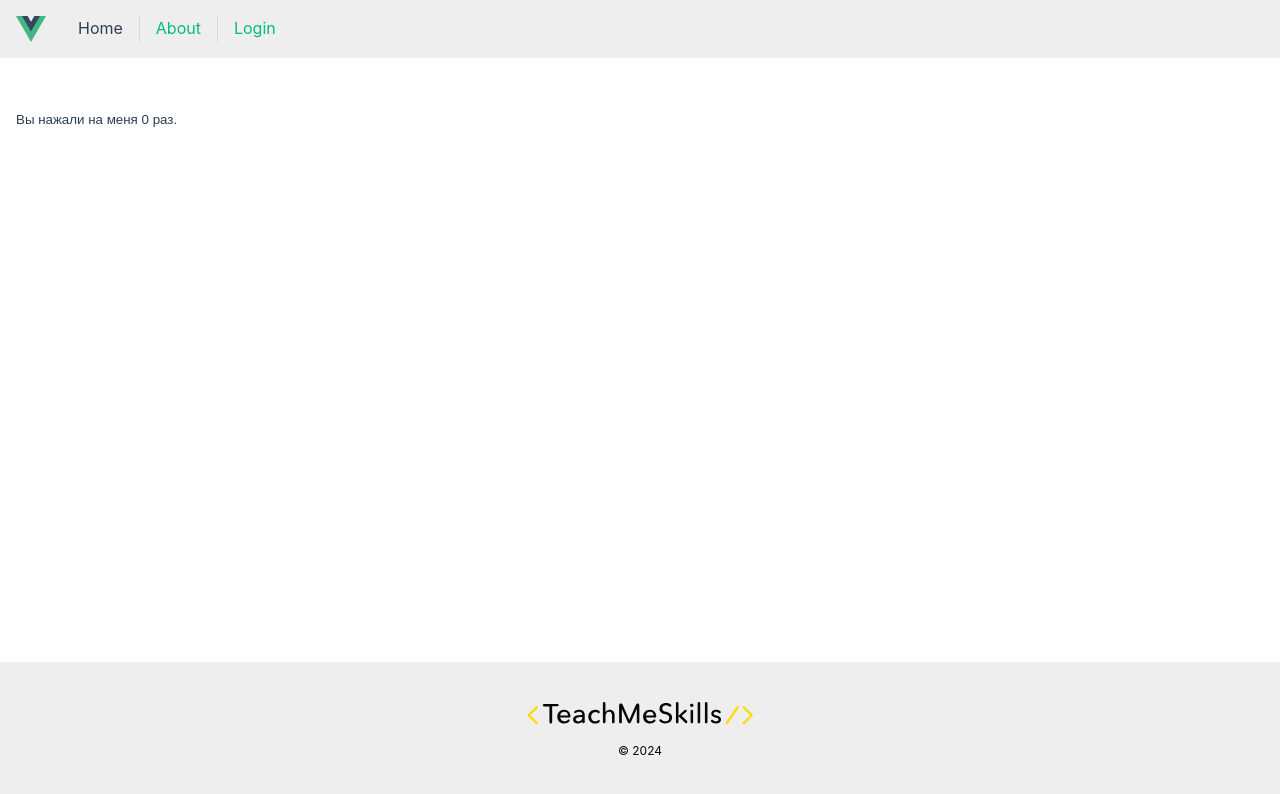
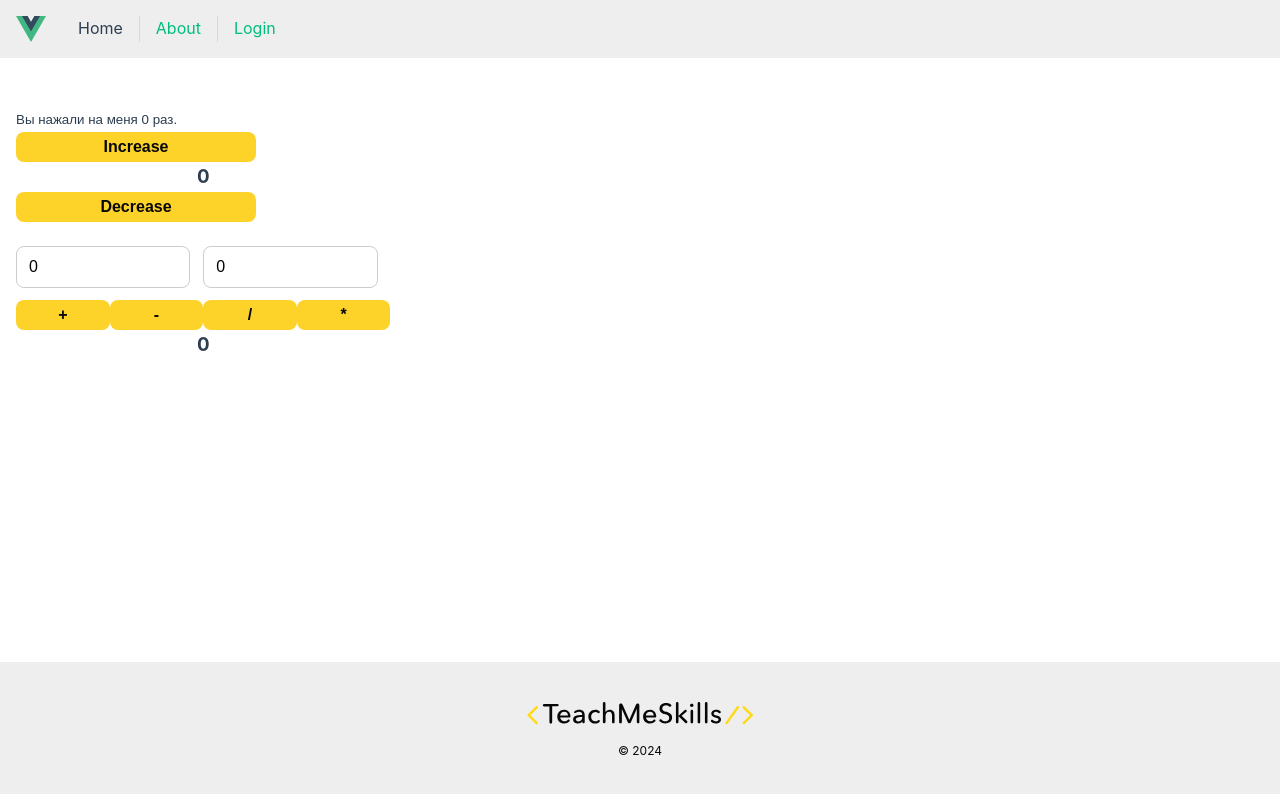
Before and after one commit to Yuri-Kuichik/wd15-vue-app, a Vue app: page / in a window 1280 px wide. Shown: the top 794 px of the page. Built offline with nearby package versions, Linux system fonts and the light colour scheme.

Commit message:
first homework in Vue

```diff
--- a/src/pages/HomePage.vue
+++ b/src/pages/HomePage.vue
@@ -8,11 +8,30 @@ export default {
 
   data() {
     return {
-      count: 0
+      count: 0,
+      num: 0,
+      num1: 0,
+      num2: 0,
+      result: 0,
     }
   },
 
   methods: {
+    addition() {
+      this.result = this.num1 + this.num2;
+    },
+    subtraction() {
+      this.result = this.num1 - this.num2;
+    },
+
+    division() {
+      this.result = this.num1 / this.num2;
+    },
+    multiplication() {
+      this.result = this.num1 * this.num2;
+    }
+
+
 
   },
 
@@ -27,12 +46,41 @@ export default {
     <button @click="count++">Вы нажали на меня {{ count }} раз.</button>
 
     <!-- Здесь ваш код Counter и Calculator -->
+    <div class="container">
+      <button class="button" @click="num++">Increase</button>
+      <h3>{{ num }}</h3>
+      <button class="button" @click="num--">Decrease</button>
+    </div>
+
+    <div class="container">
+      <div class="elementContainer">
+        <input class="input" type="number" v-model=num1>
+        <input class="input" type="number" v-model=num2>
+      </div>
+      <div class="elementContainer">
+        <button class="button" @click="addition">+</button>
+        <button class="button" @click="subtraction">-</button>
+        <button class="button" @click="division">/</button>
+        <button class="button" @click="multiplication">*</button>
+      </div>
+      <h3>{{ result }}</h3>
+
+
+    </div>
   </BaseLayout>
 </template>
 
 
 
 <style lang="scss" scoped>
+  h3 {
+    text-align: center;
+  }
+  .container {
+    width: 30%;
+    margin: 0, auto;
+    margin-bottom: 3vh;
+  }
   .button {
     display: flex;
     flex-grow: 1;
@@ -45,9 +93,8 @@ export default {
     font-size: 16px;
     line-height: 24px;
     font-weight: 600;
-    max-width: 100%;
     width: 100%;
-    height: 48px;
+    height: 30px;
     max-width: 240px;
 
     &.disabled {
@@ -56,9 +103,15 @@ export default {
     }
   }
 
+  .elementContainer {
+    width: 100%;
+    justify-content: space-around;
+    display: flex;
+  }
+
   .input {
     padding: 8px 12px;
-    width: 100%;
+    width: 50%;
     min-height: 32px;
     border: 1px solid rgba(0,0,0, .2);
     border-radius: 8px;
@@ -67,6 +120,7 @@ export default {
     cursor: pointer;
     background: var(--color-white) !important;
     margin-bottom: 12px;
+    margin-right: 1vw;
     max-width: 240px;
 
     &::placeholder {
```
